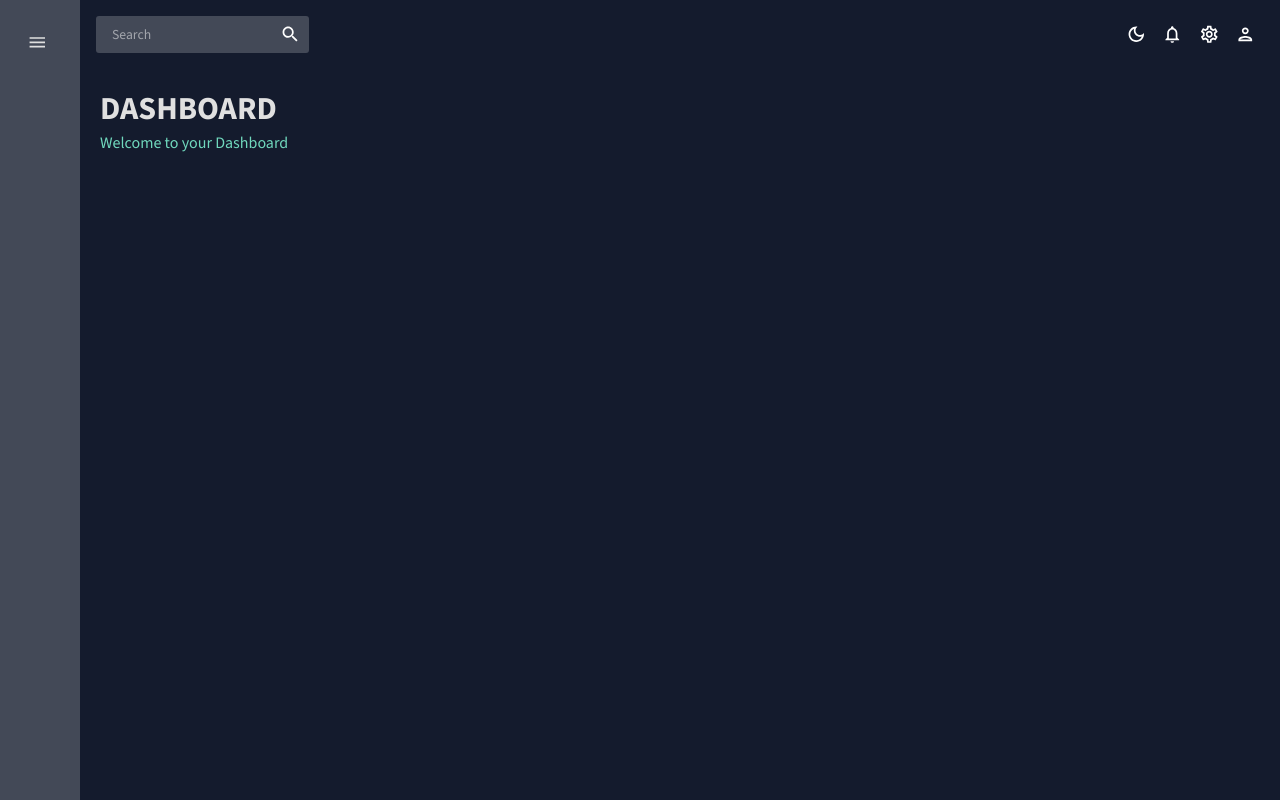
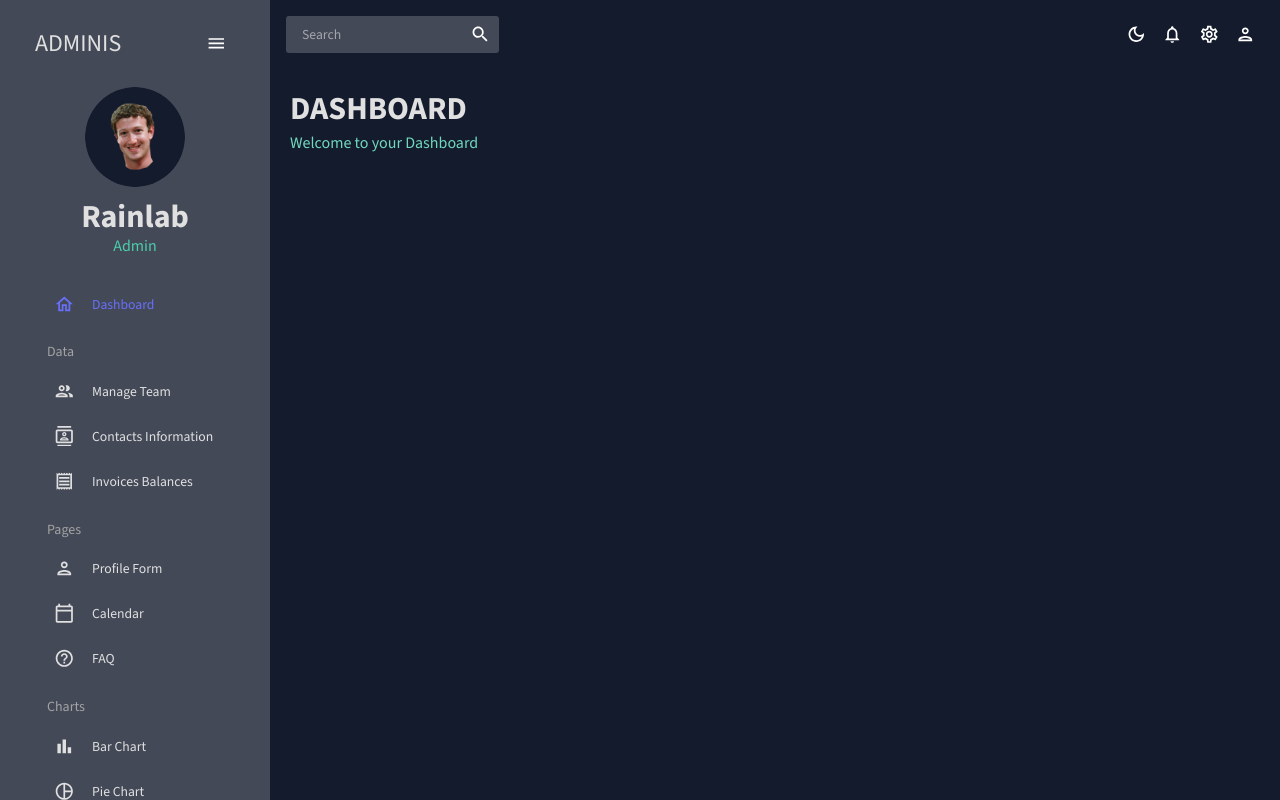
Before and after one commit to smoreyaks/03-react-bitdash, a React (Create React App) app: page / in a window 1280 px wide. Built offline with nearby package versions, Linux system fonts and the light colour scheme.

Commit message:
Added Sidebar Open - User & Menu Elements

```diff
--- a/src/scenes/global/Sidebar.jsx
+++ b/src/scenes/global/Sidebar.jsx
@@ -1,3 +1,7 @@
+// !!!!!!!!!!!!!!!!!!!!!!!!!
+// -----Page Needs Review---
+// !!!!!!!!!!!!!!!!!!!!!!!!!
+
 // React Hooks
 import { useState } from "react";
 
@@ -27,14 +31,33 @@
 import TimelineOutlinedIcon from "@mui/icons-material/TimelineOutlined";
 import MenuOutlinedIcon from "@mui/icons-material/MenuOutlined";
 import MapOutlinedIcon from "@mui/icons-material/MapOutlined";
-import { MenuOutlined } from "@mui/icons-material";
+
+const Item = ({ title, to, icon, selected, setSelected }) => {
+    const theme = useTheme();
+    const colors = tokens(theme.palette.mode);
+    return (
+        <MenuItem
+            active={selected === title}
+            style={{
+                color: colors.grey[100],
+            }}
+            onClick={() => setSelected(title)}
+            icon={icon}
+        >
+            <Typography>{title}</Typography>
+            <Link to={to} />
+        </MenuItem>
+    );
+};
 
 const Sidebar = () => {
-    // useState
-    const [isCollapsed, setIsCollapsed] = useState("isCollapsed");
+    // useTheme
     const theme = useTheme();
     // Mode Color Access
     const colors = tokens(theme.palette.mode);
+    // useState
+    const [isCollapsed, setIsCollapsed] = useState(false);
+    const [selected, setSelected] = useState("Dashboard");
 
     return (
         <Box
@@ -88,6 +111,153 @@
                             </Box>
                         )}
                     </MenuItem>
+                    {/* User */}
+                    {!isCollapsed && (
+                        <Box mb="25px">
+                            <Box
+                                display="flex"
+                                justifyContent="center"
+                                alignItems="center"
+                            >
+                                <img
+                                    alt="profile-user"
+                                    width="100px"
+                                    height="100px"
+                                    src={`../../assets/user.png`}
+                                    style={{
+                                        cursor: "pointer",
+                                        borderRadius: "50%",
+                                    }}
+                                />
+                            </Box>
+                            <Box textAlign="center">
+                                <Typography
+                                    variant="h2"
+                                    color={colors.grey[100]}
+                                    fontWeight="bold"
+                                    sx={{
+                                        m: "10px 0 0 0",
+                                    }}
+                                >
+                                    Rainlab
+                                </Typography>
+                                <Typography
+                                    variant="h5"
+                                    color={colors.greenAccent[500]}
+                                >
+                                    Admin
+                                </Typography>
+                            </Box>
+                        </Box>
+                    )}
+
+                    {/* Menu Items */}
+                    <Box paddingLeft={isCollapsed ? undefined : "10%"}>
+                        <Item
+                            title="Dashboard"
+                            to="/"
+                            icon={<HomeOutlinedIcon />}
+                            selected={selected}
+                            setSelected={setSelected}
+                        />
+                        <Typography
+                            variant="h6"
+                            color={colors.grey[300]}
+                            sx={{
+                                m: "15px 0 5px 20px",
+                            }}
+                        >
+                            Data
+                        </Typography>
+                        <Item
+                            title="Manage Team"
+                            to="/team"
+                            icon={<PeopleOutlinedIcon />}
+                            selected={selected}
+                            setSelected={setSelected}
+                        />
+                        <Item
+                            title="Contacts Information"
+                            to="/contacts"
+                            icon={<ContactsOutlinedIcon />}
+                            selected={selected}
+                            setSelected={setSelected}
+                        />
+                        <Item
+                            title="Invoices Balances"
+                            to="/invoices"
+                            icon={<ReceiptOutlinedIcon />}
+                            selected={selected}
+                            setSelected={setSelected}
+                        />
+                        <Typography
+                            variant="h6"
+                            color={colors.grey[300]}
+                            sx={{
+                                m: "15px 0 5px 20px",
+                            }}
+                        >
+                            Pages
+                        </Typography>
+                        <Item
+                            title="Profile Form"
+                            to="/form"
+                            icon={<PersonOutlinedIcon />}
+                            selected={selected}
+                            setSelected={setSelected}
+                        />
+                        <Item
+                            title="Calendar"
+                            to="/calendar"
+                            icon={<CalendarTodayOutlinedIcon />}
+                            selected={selected}
+                            setSelected={setSelected}
+                        />
+                        <Item
+                            title="FAQ"
+                            to="/faq"
+                            icon={<HelpOutlineOutlinedIcon />}
+                            selected={selected}
+                            setSelected={setSelected}
+                        />
+                        <Typography
+                            variant="h6"
+                            color={colors.grey[300]}
+                            sx={{
+                                m: "15px 0 5px 20px",
+                            }}
+                        >
+                            Charts
+                        </Typography>
+                        <Item
+                            title="Bar Chart"
+                            to="/bar"
+                            icon={<BarChartOutlinedIcon />}
+                            selected={selected}
+                            setSelected={setSelected}
+                        />
+                        <Item
+                            title="Pie Chart"
+                            to="/pie"
+                            icon={<PieChartOutlineOutlinedIcon />}
+                            selected={selected}
+                            setSelected={setSelected}
+                        />
+                        <Item
+                            title="Line Chart"
+                            to="/line"
+                            icon={<TimelineOutlinedIcon />}
+                            selected={selected}
+                            setSelected={setSelected}
+                        />
+                        <Item
+                            title="Geography Chart"
+                            to="/geography "
+                            icon={<MapOutlinedIcon />}
+                            selected={selected}
+                            setSelected={setSelected}
+                        />
+                    </Box>
                 </Menu>
             </ProSidebar>
         </Box>
```
